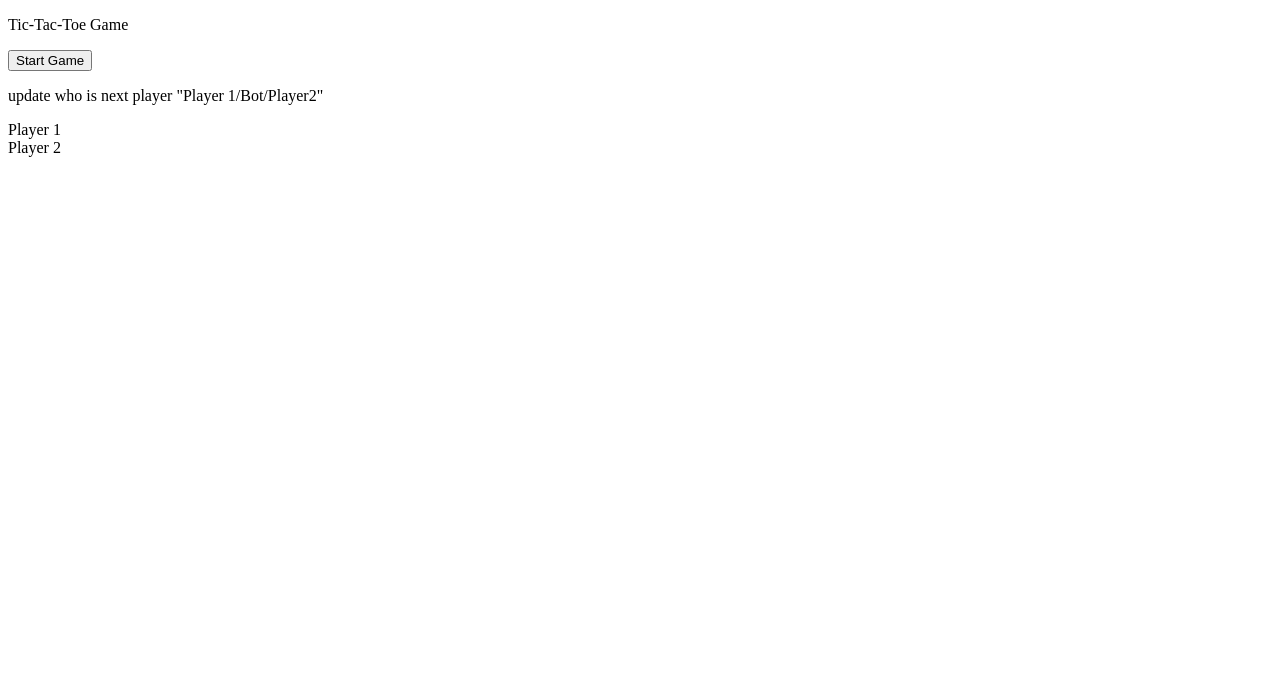
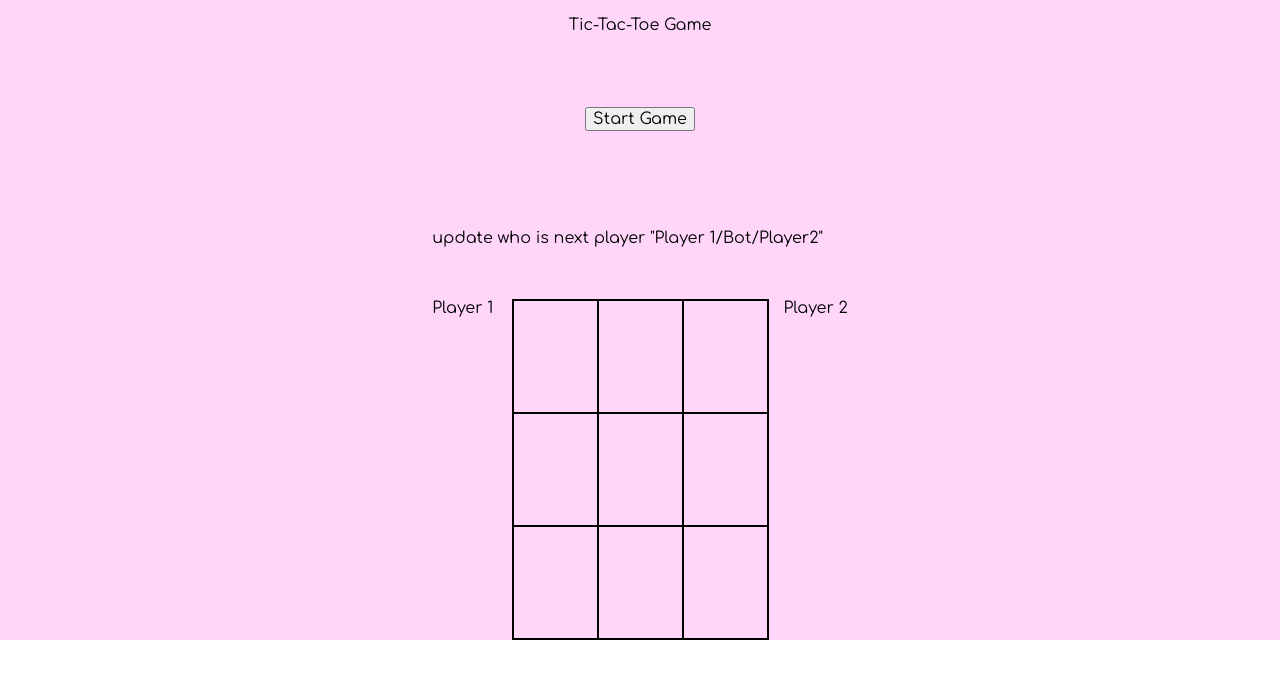
Before and after one commit to evelyn-gomez/Tic-Tac-Toe, a website: page index.html in a window 1280 px wide. Drawn offline with Linux system fonts and the light colour scheme.

Commit message:
added font packg and normalize pckg

```diff
--- a/index.html
+++ b/index.html
@@ -4,22 +4,30 @@
   <meta charset="UTF-8">
   <meta http-equiv="X-UA-Compatible" content="IE=edge">
   <meta name="viewport" content="width=device-width, initial-scale=1.0">
+  <link rel="stylesheet" href="style.css">
+  <script src="script.js" defer></script>
   <title>Tic-Tac-Toe Game</title>
 </head>
 <body>
-  <div class="container">
-    <div class="main-header">
+  <div class="main">
+    <div class="hero-header">
+      <div>
         <p>Tic-Tac-Toe Game</p>
       </div>
+    </div>
     <div class="start-game">
+      <div>
         <button class="start-game-btn">
           Start Game
         </button>
+      </div>
     </div>
     <div class="game">
       <div class="prompt-next-player">
         <p> update who is next player "Player 1/Bot/Player2" </p>
       </div>
+      <div class="game-and-players">
+        <div class="player1">Player 1</div>
         <div class="gameboard">
           <div></div>
           <div></div>
@@ -31,8 +39,6 @@
           <div></div>
           <div></div>
         </div>
-      <div class="player-avatars">
-        <div class="player1">Player 1</div>
         <div class="player2-bot">Player 2</div>
       </div>
     </div>
--- /dev/null
+++ b/package.json
@@ -0,0 +1,5 @@
+{
+  "dependencies": {
+    "normalize.css": "^8.0.1"
+  }
+}
--- a/script.js
+++ b/script.js
@@ -0,0 +1,10 @@
+let gameboard = document.querySelector('.gameboard');
+let all_single_squares = document.querySelectorAll('.gameboard div');
+
+for(let singleSquare of all_single_squares){
+  console.log(singleSquare);
+  singleSquare.addEventListener('pointerdown', (event)=> {
+    event.target.classList.add('pointer-O');
+    // singleSquare.innerHtml = 'X';
+  });
+};
--- a/style.css
+++ b/style.css
@@ -0,0 +1,126 @@
+:root{
+  --default-font: Trebuchet;
+  --linen-color: #FBEEDF;
+  --seafoam-green-color: #A2DEBD;
+  --med-purple-color: #8384DF;
+  --bright-lavender-color: #B79FF1;
+  --light-hot-pink-color: #F9AFEC;
+  --pink-lace-color: #FFD5FA;
+}
+@font-face {
+  font-family: Comfortaa-Regular ;
+  src: url(fonts/Comfortaa/static/Comfortaa-Regular.ttf);
+}
+@font-face {
+  font-family: fish;
+  src: url();
+}
+
+/*****************************************/
+/*! normalize.css v8.0.1 | MIT License | github.com/necolas/normalize.css */
+ html {
+  line-height: 1.15; /* 1 */
+  -webkit-text-size-adjust: 100%; /* 2 */
+  font-family:var(--default-font);
+}
+
+/* Sections
+   ========================================================================== */
+
+/**
+ * Remove the margin in all browsers.
+ */
+
+ /**
+ * 1. Change the font styles in all browsers.
+ * 2. Remove the margin in Firefox and Safari.
+ */
+
+button,
+input,
+optgroup,
+select,
+textarea {
+  font-family: inherit; /* 1 */
+  font-size: 100%; /* 1 */
+  line-height: 1.15; /* 1 */
+  margin: 0; /* 2 */
+}
+
+/**
+ * Show the overflow in IE.
+ * 1. Show the overflow in Edge.
+ */
+
+button,
+input { /* 1 */
+  overflow: visible;
+}
+/*****************************************/
+
+body {
+  margin: 0;
+  font-family: Comfortaa-Regular, var(--default-font);
+  height: 100vh;
+}
+
+.main{
+  display:grid;
+  grid-template-rows: 1fr 1fr 4fr;
+  justify-content: center;
+  background-color: var(--pink-lace-color);
+  height: 80%;
+}
+
+.hero-header{
+  grid-row: 1/2;
+  justify-self: center;
+}
+
+.start-game{
+  grid-row: 2/3;
+  justify-self: center;
+
+}
+.game{
+  grid-row: 3/4;
+  /* display: none;    */
+  display:grid;
+  grid-template-columns: 1fr;
+  grid-template-rows: 1fr 4fr;
+  justify-self: center;
+}
+
+.prompt-next-player{
+  grid-column: 1/2;
+}
+
+.game-and-players{
+  grid-row: 2/3;
+  display: grid;
+  grid-template-columns: 1fr 4fr 1fr;
+  gap: 15px;
+}
+
+.player1{
+
+}
+.gameboard{
+  display:grid;
+  grid-template-columns: 1fr 1fr 1fr;
+  grid-template-rows: repeat(3, 1fr);
+  border: 1px solid black;
+}
+
+.gameboard > div{
+  display: block;
+  border: 1px solid black;
+}
+.player2{
+
+}
+
+.pointer-O{
+  content: '\f004';
+  color:blue;
+}
```
Also changed, not shown: fonts/Comfortaa/OFL.txt (added, +93 -0 lines), Img/fruit-pineapple.svg (added), Img/fruit-watermelon.svg (added), fonts/Comfortaa/Comfortaa-VariableFont_wght.ttf (added), fonts/Comfortaa/README.txt (added), fonts/Comfortaa/static/Comfortaa-Bold.ttf (added), fonts/Comfortaa/static/Comfortaa-Light.ttf (added), fonts/Comfortaa/static/Comfortaa-Medium.ttf (added), fonts/Comfortaa/static/Comfortaa-Regular.ttf (added), fonts/Comfortaa/static/Comfortaa-SemiBold.ttf (added), 1 other file. Lines whose indentation alone changed are shown as unchanged.
